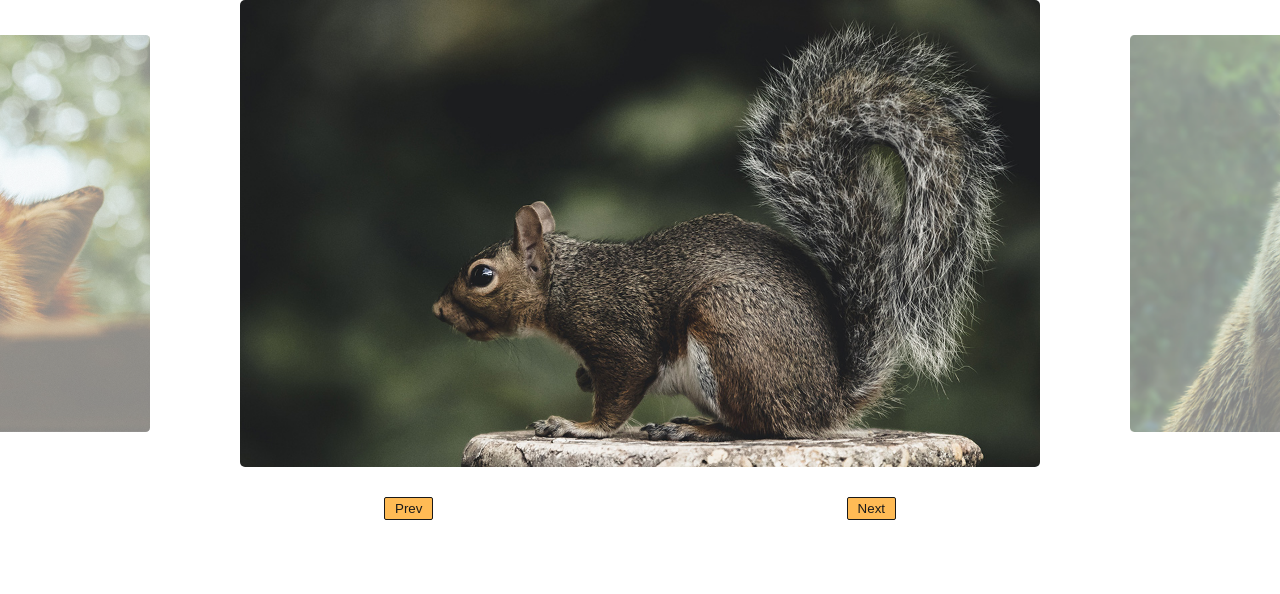
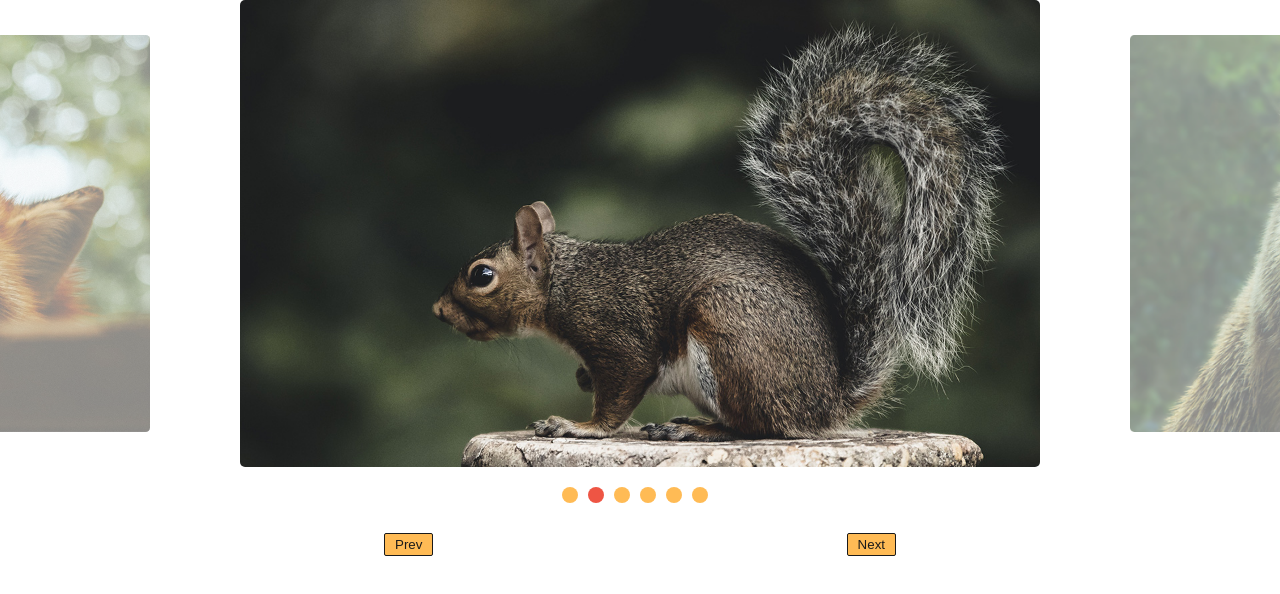
Before and after one commit to BrunoMartinsMoreira/slide, a plain HTML site: page index.html in a window 1280 px wide. Drawn offline with Linux system fonts and the light colour scheme.

Commit message:
paginação de slides por controles adicionada

```diff
--- a/css/style.css
+++ b/css/style.css
@@ -3,6 +3,7 @@
   padding: 0;
   box-sizing: border-box;
   list-style: none;
+  text-decoration: none;
 }
 img {
   display: block;
@@ -56,3 +57,25 @@ img {
   background: #1a1a1a;
   color: #fb5;
 }
+
+[data-control="slide"] {
+  display: flex;
+  justify-content: center;
+  align-items: center;
+  margin-top: 20px;
+}
+
+[data-control="slide"] li a {
+  display: block;
+  height: 16px;
+  width: 16px;
+  background: #fb5;
+  border-radius: 50%;
+  overflow: hidden;
+  text-indent: -999px;
+  margin-right: 10px;
+}
+[data-control="slide"] li.active a,
+[data-control="slide"] li a:hover {
+  background: #e54;
+}
--- a/js/modules/slide.js
+++ b/js/modules/slide.js
@@ -4,6 +4,7 @@ export class Slide {
       this.slide = document.querySelector(slide);
       this.wrapper = document.querySelector(wrapper);
       this.activeClass = 'active';
+      this.changeEvent = new Event('changeEvent');
       this.dist = {
          finalPosition: 0,
          startX: 0,
@@ -104,6 +105,7 @@ export class Slide {
       this.slidesIndexNav(index);
       this.dist.finalPosition = activeSlide.position;
       this.changeActiveClass();
+      this.wrapper.dispatchEvent(this.changeEvent)
    }
 
    changeActiveClass() {
@@ -152,6 +154,10 @@ export class Slide {
    }
 }
 export class SlideNav extends Slide {
+   constructor(...args) {
+      super(...args);
+      this.bindControl();
+   }
    addArrow(prev, next) {
       this.prevElement = document.querySelector(prev);
       this.nextElement = document.querySelector(next);
@@ -162,4 +168,40 @@ export class SlideNav extends Slide {
       this.prevElement.addEventListener('click', this.activePrevSlide);
       this.nextElement.addEventListener('click', this.activeNextSlide);
    }
+
+   createControl() {
+      const control = document.createElement('ul');
+      control.dataset.control = 'slide';
+
+      this.slideArray.forEach((item, index) => {
+         control.innerHTML += `<li><a href="#slide${index + 1}">${index + 1}</a></li>`;
+      });
+      this.wrapper.appendChild(control);
+      return control;
+   }
+
+   eventControl(item, index) {
+      item.addEventListener('click', (event) => {
+         event.preventDefault();
+         this.changeSlide(index)
+      });
+      this.wrapper.addEventListener('changeEvent', this.activeControlItem)
+   }
+
+   activeControlItem() {
+      this.controlArray.forEach(item => item.classList.remove(this.activeClass));
+      this.controlArray[this.index.active].classList.add(this.activeClass);
+   }
+
+   addControl(customControll) {
+      this.control = document.querySelector(customControll) || this.createControl();
+      this.controlArray = [...this.control.children];
+      this.activeControlItem();
+      this.controlArray.forEach(this.eventControl);
+   }
+
+   bindControl() {
+      this.eventControl = this.eventControl.bind(this);
+      this.activeControlItem = this.activeControlItem.bind(this);
+   }
 }
--- a/js/script.js
+++ b/js/script.js
@@ -2,4 +2,5 @@ import { SlideNav } from "./modules/slide.js";
 
 const slide = new SlideNav('.slide', '.wrapper');
 slide.init();
-slide.addArrow('.prev', '.next')
+slide.addArrow('.prev', '.next');
+slide.addControl();
```
